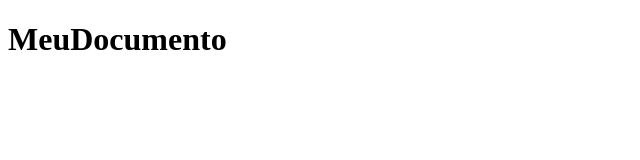
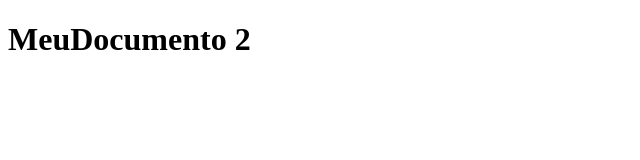
Before and after one commit to lucascstro/repoAulaGit, a plain HTML site: page index.html in a window 1280 px wide. Shown: the full height of the page, 0-640 px from the left. Drawn offline with Linux system fonts and the light colour scheme.

Commit message:
commit 2

```diff
--- a/index.html
+++ b/index.html
@@ -7,7 +7,7 @@
     <title>Document</title>
 </head>
 <body>
-    <h1>MeuDocumento</h1>
+    <h1>MeuDocumento 2</h1>
 
 </body>
 </html>
```
